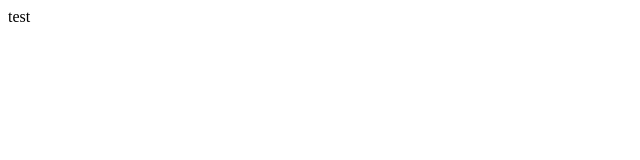
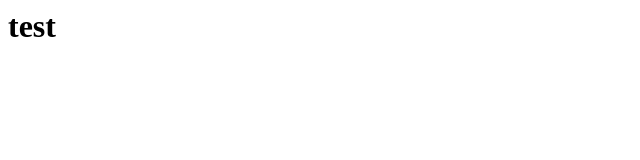
Before and after one commit to rafalrejmaniak/pystart, a plain HTML site: page index.html in a window 1280 px wide. Shown: the full height of the page, 0-640 px from the left. Drawn offline with Linux system fonts and the light colour scheme.

Commit message:
Add h1 text format

```diff
--- a/index.html
+++ b/index.html
@@ -3,6 +3,6 @@
     <title>Testowy tytul</title>
   </head>
   <body>
-    test
-  </body
+  <h1>test</h1>
+  </body>
 </html>
```
